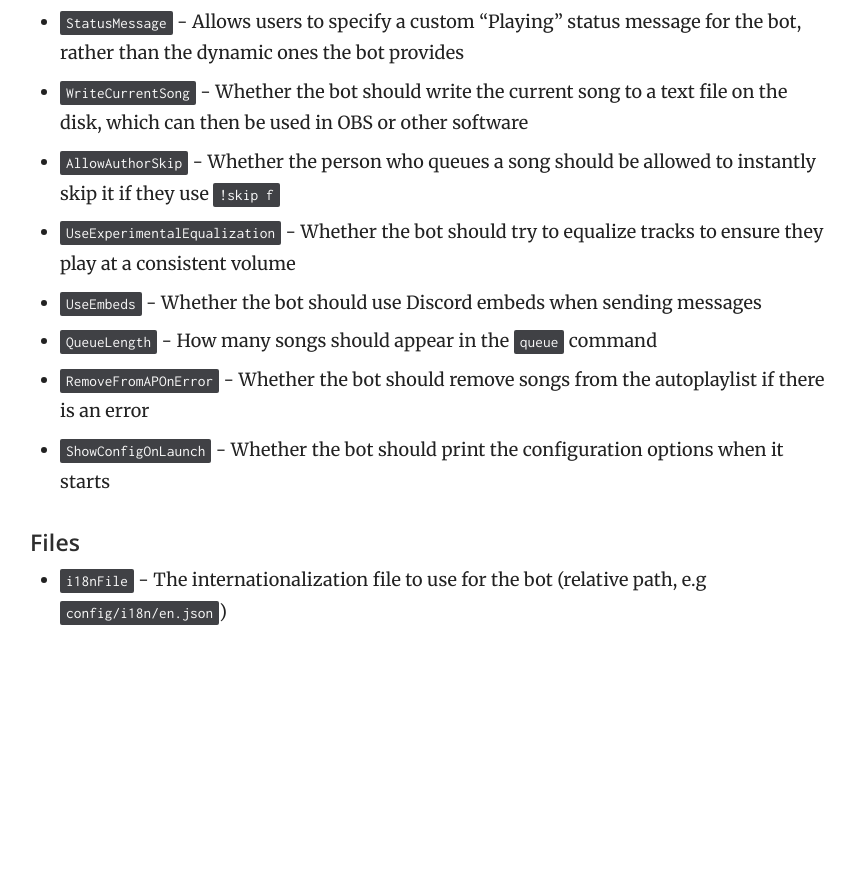
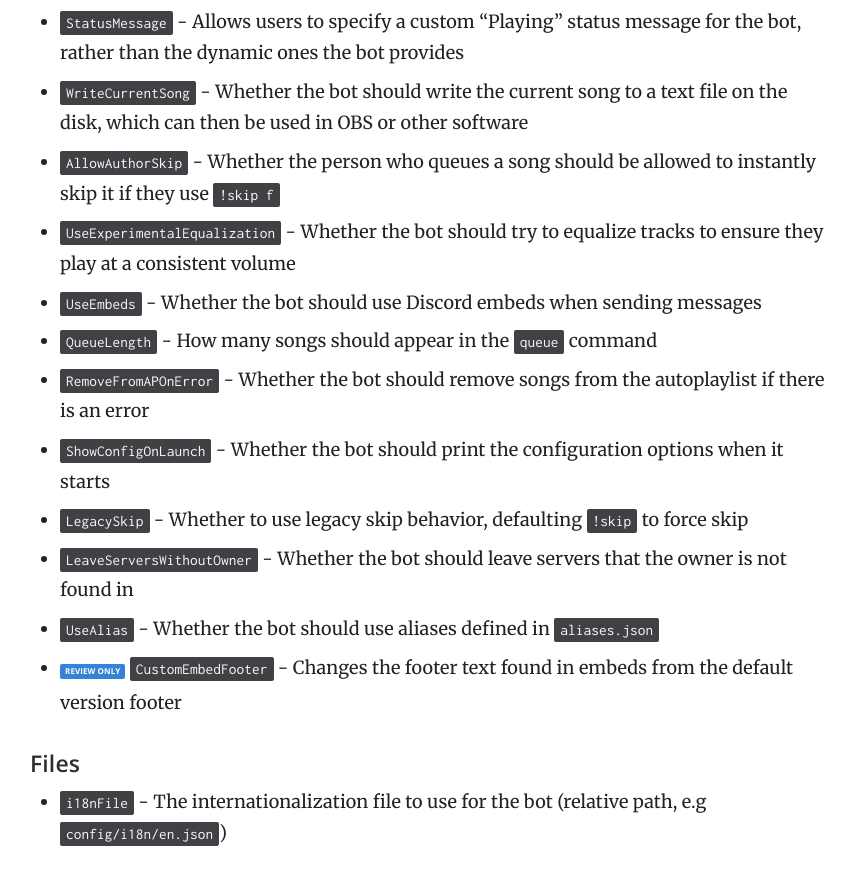
Before and after one commit to Just-Some-Bots/MusicBot, a Jekyll site: the page built from _docs/using/configuration.md, in a window 1280 px wide and 900 px high, scrolled down 2808 px. Shown: the top 885 px of the window, without its empty margins (360-1215 px from the left). Built offline with Jekyll 4.4.1, drawn with Linux system fonts in a browser that asks for light colours; before the commit the page ends 3487 px from its top, so only the background shows below that.

Commit message:
Update configuration.md

```diff
--- a/_docs/using/configuration.md
+++ b/_docs/using/configuration.md
@@ -56,6 +56,11 @@ After creating a bot account, you should probably add your bot to a server by cl
 - `QueueLength` - How many songs should appear in the `queue` command
 - `RemoveFromAPOnError` - Whether the bot should remove songs from the autoplaylist if there is an error
 - `ShowConfigOnLaunch` - Whether the bot should print the configuration options when it starts
+- `LegacySkip` - Whether to use legacy skip behavior, defaulting `!skip` to force skip
+- `LeaveServersWithoutOwner` - Whether the bot should leave servers that the owner is not found in
+- `UseAlias` - Whether the bot should use aliases defined in `aliases.json`
+- <span class="badge major">review only</span> `CustomEmbedFooter` - Changes the footer text found in embeds from the default version footer
+
 
 #### Files
 - `i18nFile` - The internationalization file to use for the bot (relative path, e.g `config/i18n/en.json`)
```
